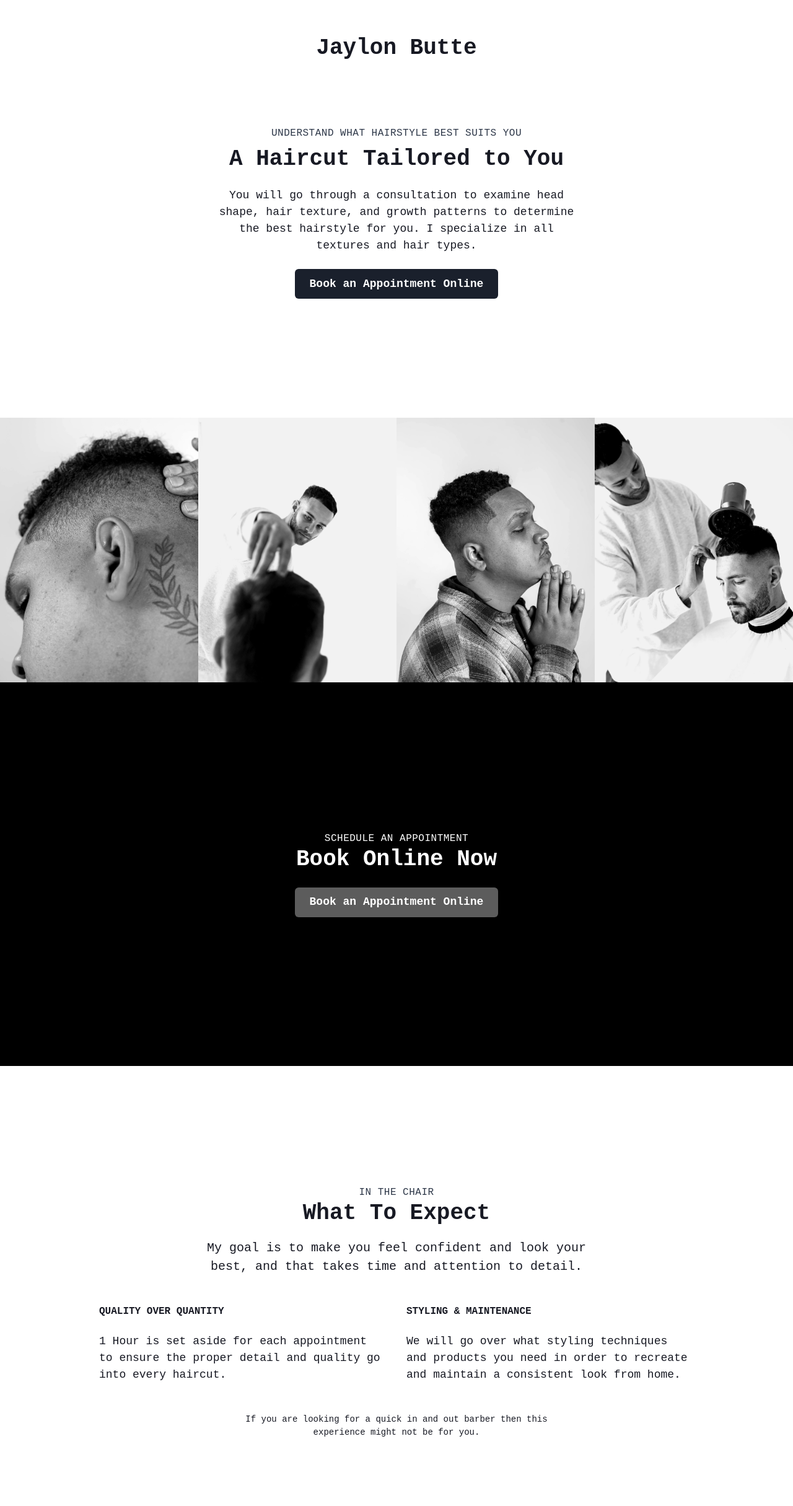
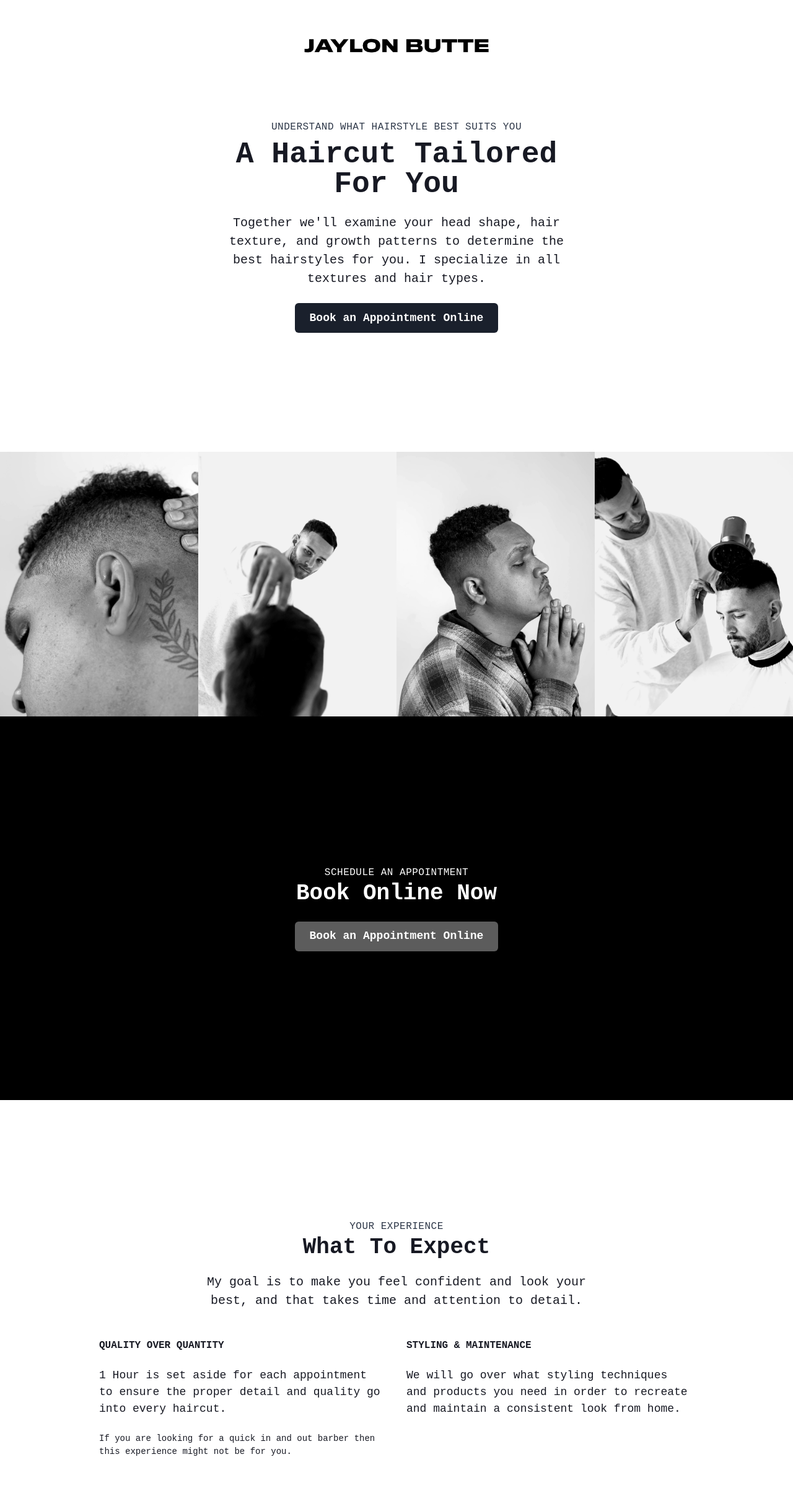
Before and after one commit to lucasmarohn/jaylon-butte-com, a Next.js app: page / in a window 1280 px wide. Shown: the part 136-2566 px from the top of the page at 62% size. Built offline with nearby package versions, Linux system fonts and the light colour scheme.

Commit message:
minor updates

```diff
--- a/pages/index.js
+++ b/pages/index.js
@@ -49,7 +49,7 @@ export default function Home() {
       height="0" width="0" style={{display:"none", visibility: "hidden"}}></iframe></noscript>
       <Head>
         <title>Portland Mens Barber — Jaylon Butte — Style Consultant</title>
-        <meta name="description" content="Generated by create next app" />
+        <meta name="description" content="You will go through a consultation to examine head shape, hair texture, and growth patterns to determine the best hairstyle for you. I specialize in all textures and hair types." />
         <link rel="icon" href="/favicon.ico" />
 
       </Head>
@@ -66,13 +66,15 @@ export default function Home() {
       <Box textAlign="center" my={sectionSpacer}>
         <Container maxW="container.sm">
           <Stack direction="column">
-            <Heading mb={sectionSpacerSmall}>Jaylon Butte</Heading>
+            <Box mb={sectionSpacerSmall} maxW="300px" alignSelf="center" w="100%">
+              <Image alt="Jaylon Butte" src="/images/logo.jpg" width={900} height={100} layout="responsive" objectFit="contain" />
+            </Box>
             <Stack direction="column" spacing={6}>
               <Stack spacing={2}>
                 <Headline as="h1">Understand What Hairstyle Best Suits You</Headline>
-                <Heading as="h2" size="xl">A Haircut Tailored to You</Heading>
+                <Heading as="h2" size="2xl">A Haircut Tailored For You</Heading>
               </Stack>
-              <Text fontSize="lg">You will go through a consultation to examine head shape, hair texture, and growth patterns to determine the best hairstyle for you. I specialize in all textures and hair types.</Text>
+              <Text fontSize="xl">Together we&apos;ll examine your head shape, hair texture, and growth patterns to determine the best hairstyles for you. I specialize in all textures and hair types.</Text>
               <BookButton isDark alignSelf="center" />
             </Stack>
           </Stack>
@@ -108,17 +110,17 @@ export default function Home() {
         <Container>
           <Stack direction="column" spacing={12}>
             <Stack direction="column" spacing={0} textAlign="center" align="center">
-              <Headline my={0}>In The Chair</Headline>
+              <Headline>Your Experience</Headline>
               <Heading size="xl" my={0}>What To Expect</Heading>
 
               <Text maxW="container.sm" pt="20px" fontSize="xl">My goal is to make you feel confident and look your best, and that takes time and attention to detail.</Text>
             </Stack>
 
-            <Grid templateColumns={["100%", "repeat(2, 1fr)"]} gridGap={8} textAlign={["center", "left"]}>
+            <Grid templateColumns={["100%", null, "repeat(2, 1fr)"]} gridGap={8} textAlign={["center", null, "left"]}>
               <Stack spacing={6}>
                 <Heading size="sm">QUALITY OVER QUANTITY</Heading>
                 <Text>1 Hour is set aside for each appointment to ensure the proper detail and quality go into every haircut.</Text>
-
+                <Text maxW="500px" fontSize="sm">If you are looking for a quick in and out barber then this experience might not be for you. </Text>
               </Stack>
               <Stack spacing={6}>
                 <Heading size="sm">STYLING &amp; MAINTENANCE</Heading>
@@ -126,7 +128,7 @@ export default function Home() {
                 <Text>We will go over what styling techniques and products you need in order to recreate and maintain a consistent look from home.</Text>
               </Stack>
             </Grid>
-            <Text maxW="500px" fontSize="sm" textAlign="center" mx="auto" alignSelf="center">If you are looking for a quick in and out barber then this experience might not be for you. </Text>
+
             <BookButton />
           </Stack>
         </Container>
@@ -150,7 +152,7 @@ export default function Home() {
               </Stack>
 
               <Text>Born and raised in Oregon, I&apos;ve worked as a celebrity hairstylist in L.A. — and hair has taken me all over the world — but Portland is where I call home. </Text>
-              <Text>Barbering has been a vessel that has allowed me to be creative in multiple mediums. The experience, knowledge, and people are what keep me passionate to do more.</Text>
+              <Text>Barbering is a vessel that has allowed me to be creative in multiple mediums. The experience, knowledge, and people are what keep me passionate to do more.</Text>
               <BookButton isDark alignSelf={["center", null, null, 'start']} />
             </Stack>
           </Grid>
```
Also changed, not shown: public/images/logo.jpg (added).
